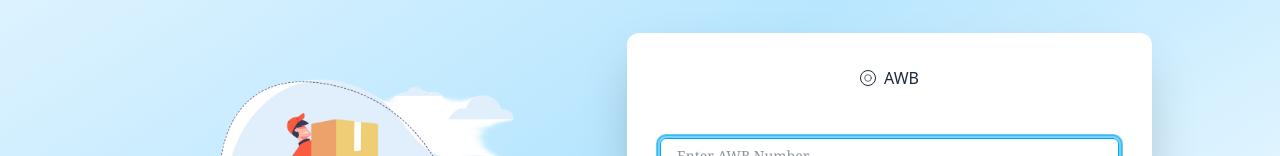
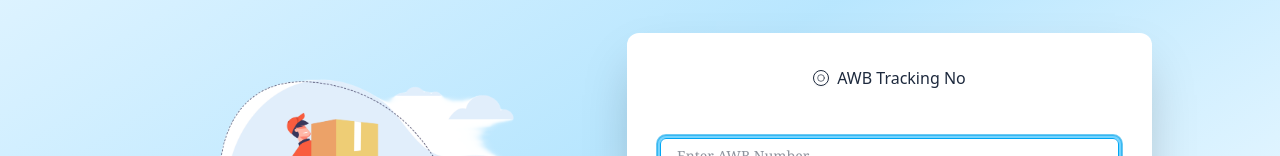
Before and after one commit to movizooverseas-dev/movizo-overseas-web, a Next.js app: page /track in a window 1280 px wide. Shown: the part 316-472 px from the top of the page. Built offline with nearby package versions, Linux system fonts and the light colour scheme.

Commit message:
Finalizing the Changes

```diff
--- a/src/app/track/page.js
+++ b/src/app/track/page.js
@@ -280,7 +280,7 @@ export default function TrackingPage() {
           <RadioGroup value={trackBy} onValueChange={setTrackBy} className="flex gap-6 mb-6 justify-center">
             <div className="flex items-center gap-2">
               <RadioGroupItem value="awb" id="radio-awb" />
-              <label htmlFor="radio-awb" className="cursor-pointer select-none">AWB</label>
+              <label htmlFor="radio-awb" className="cursor-pointer select-none">AWB Tracking No</label>
             </div>
           </RadioGroup>
 
```
